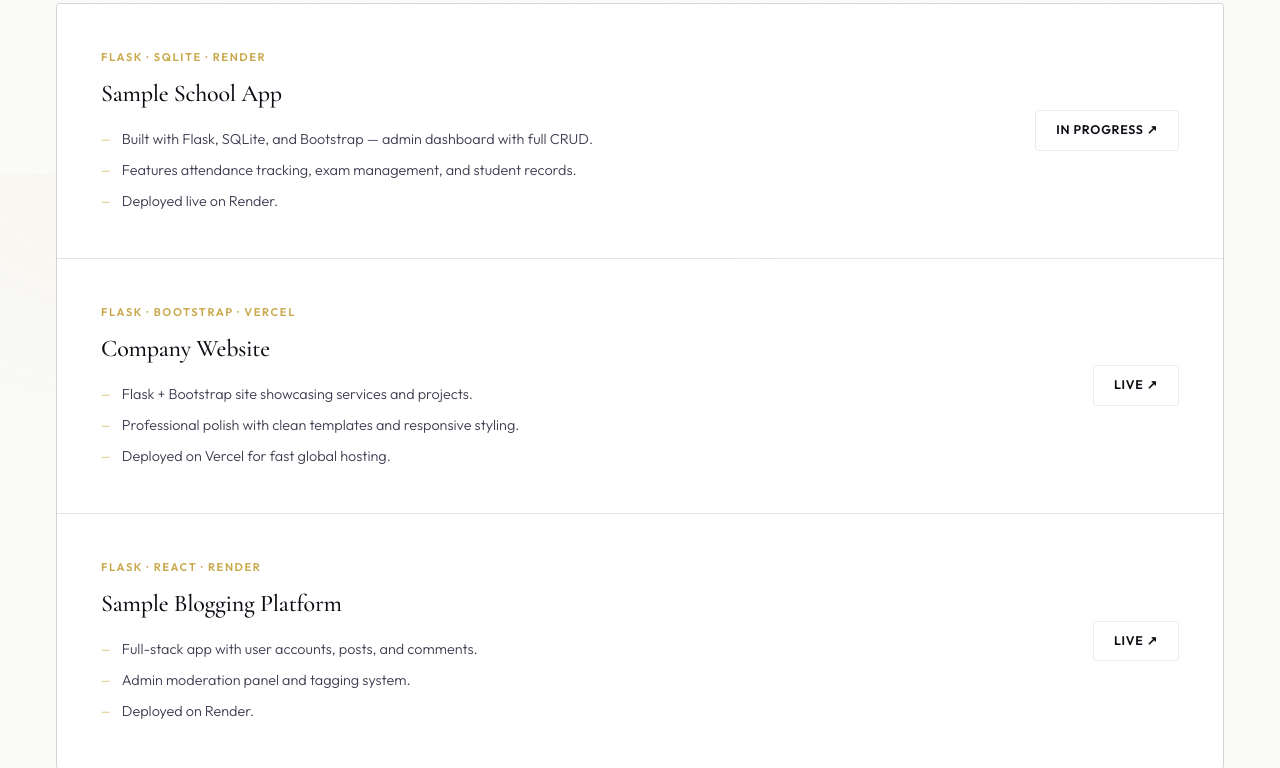
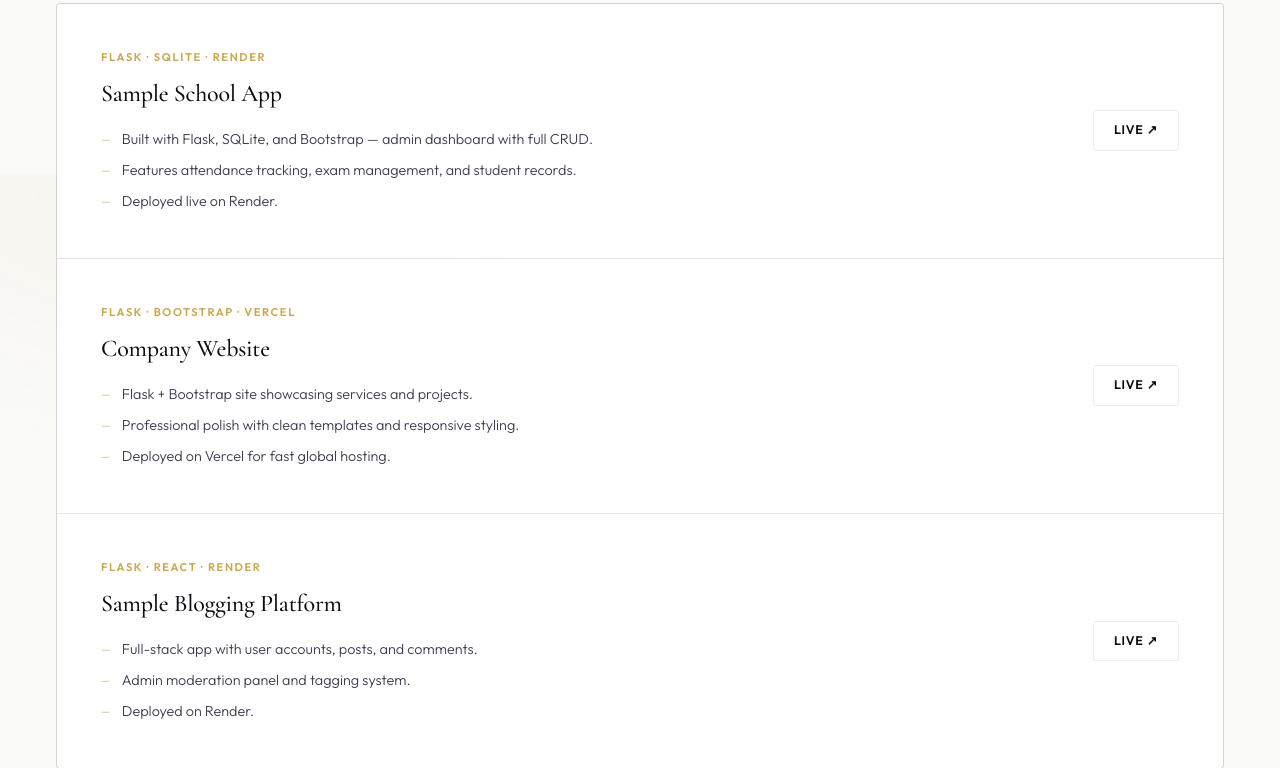
Before and after one commit to KarisaT/Portfolio, a Flask app: page /projects in a window 1280 px wide. Shown: the part 626-1394 px from the top of the page. Run offline with Flask 3, Linux system fonts and the light colour scheme.

Commit message:
PROJECTS

```diff
--- a/templates/projects.html
+++ b/templates/projects.html
@@ -83,14 +83,14 @@
         <div class="project-card">
           <div class="proj-left">
             <div class="proj-kicker">Flask · SQLite · Render</div>
-            <div class="project-title"><a href="https://schoolapp-yii4.onrender.com" target="_blank">Sample School App</a></div>
+            <div class="project-title"><a href="https://schoolapp-1-1a8b.onrender.com" target="_blank">Sample School App</a></div>
             <ul class="project-desc">
               <li>Built with Flask, SQLite, and Bootstrap — admin dashboard with full CRUD.</li>
               <li>Features attendance tracking, exam management, and student records.</li>
               <li>Deployed live on Render.</li>
             </ul>
           </div>
-          <a href="https://schoolapp-yii4.onrender.com" target="_blank" class="project-link">In Progress ↗</a>
+          <a href="https://schoolapp-1-1a8b.onrender.com" target="_blank" class="project-link">Live ↗</a>
         </div>
         <div class="project-card">
           <div class="proj-left">
```
